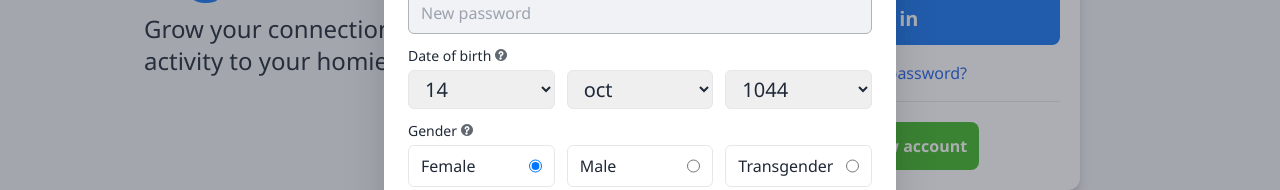
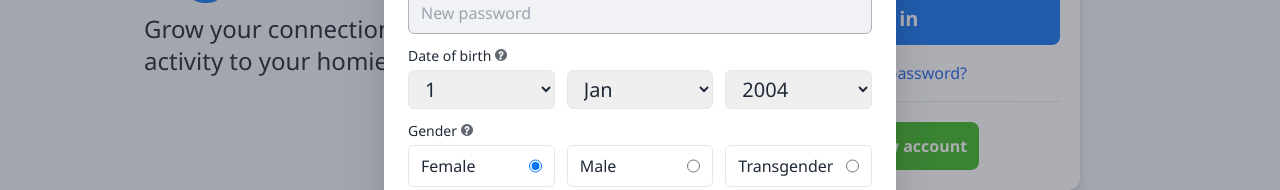
Before and after one commit to checkiamsiam/frameself-client-side, a React (Create React App) app: page /login in a window 1280 px wide. Both pictures are taken after a click on the label "Create new account". Shown: the part 359-549 px from the top of the page. Built offline with nearby package versions, Linux system fonts and the light colour scheme.

Commit message:
days validation

```diff
--- a/src/components/loginForm/SignupForm.js
+++ b/src/components/loginForm/SignupForm.js
@@ -1,7 +1,10 @@
-import React from "react";
+import React, { useRef, useState } from "react";
 import { useForm } from "react-hook-form";
+import monthDetector from "../../features/monthDitector";
 
 const SignupForm = () => {
+  const formRef = useRef(null);
+  const [days, setDays] = useState(Array.from(new Array(31), (element, index) => 1 + index));
   const {
     register,
     handleSubmit,
@@ -10,8 +13,31 @@ const SignupForm = () => {
   const signUp = (data) => {
     console.log(data);
   };
+
+  const configureDays = () => {
+    if (parseInt(formRef.current?.birthMonth?.value) === 2) {
+      if (
+        (0 === parseInt(formRef.current?.birthYear?.value) % 4 && 0 !== parseInt(formRef.current?.birthYear?.value) % 100) ||
+        0 === parseInt(formRef.current?.birthYear?.value) % 400
+      ) {
+        setDays(Array.from(new Array(29), (element, index) => 1 + index));
+      } else {
+        setDays(Array.from(new Array(28), (element, index) => 1 + index));
+      }
+    } else if (
+      parseInt(formRef.current?.birthMonth?.value) === 4 ||
+      parseInt(formRef.current?.birthMonth?.value) === 6 ||
+      parseInt(formRef.current?.birthMonth?.value) === 9 ||
+      parseInt(formRef.current?.birthMonth?.value) === 11
+    ) {
+      setDays(Array.from(new Array(30), (element, index) => 1 + index));
+    } else {
+      setDays(Array.from(new Array(31), (element, index) => 1 + index));
+    }
+  };
+
   return (
-    <form onSubmit={handleSubmit(signUp)}>
+    <form onChange={configureDays} ref={formRef} onSubmit={handleSubmit(signUp)}>
       <div className="mb-3 mt-4 relative flex gap-3 justify-between">
         <div className="w-1/2 relative">
           <input
@@ -47,7 +73,7 @@ const SignupForm = () => {
               required: { value: true, message: "What's your surname?" },
             })}
           />
-         {errors?.lastName && (
+          {errors?.lastName && (
             <>
               <p className=" text-white text-center absolute w-full px-3 py-3 rounded-lg bg-error -top-14 ">{errors.lastName.message}</p>
               <div class="w-8 overflow-hidden inline-block absolute left-2 -top-2 ">
@@ -87,7 +113,6 @@ const SignupForm = () => {
             minLength: { value: 8, message: "Password length is too short" },
           })}
         />
-
       </div>
       <div className="mb-3">
         <h6 className="text-sm">
@@ -104,7 +129,11 @@ const SignupForm = () => {
               min: { value: 1, message: "invalid date selected" },
             })}
           >
-            <option value="14">14</option>
+            {days.map((day, index) => (
+              <option key={index} value={day}>
+                {day}
+              </option>
+            ))}
           </select>
           <select
             name="birthMonth"
@@ -114,9 +143,11 @@ const SignupForm = () => {
               required: { value: true, message: "birth month isn't selected" },
             })}
           >
-            <option value="oct">oct</option>
-            <option value="oct">jov</option>
-            <option value="oct">oct</option>
+            {Array.from(new Array(12), (element, index) => 1 + index).map((monthIndex, index) => (
+              <option key={index} value={monthIndex}>
+                {monthDetector(monthIndex)}
+              </option>
+            ))}
           </select>
           <select
             name="birthYear"
@@ -126,9 +157,11 @@ const SignupForm = () => {
               required: { value: true, message: "birth Year isn't selected" },
             })}
           >
-            <option value="1044">1044</option>
-            <option value="2022">2022</option>
-            <option value="oct">oct</option>
+            {Array.from(new Array(100), (element, index) => new Date().getFullYear() - 18 - index).map((year, index) => (
+              <option key={index} value={year}>
+                {year}
+              </option>
+            ))}
           </select>
         </div>
       </div>
--- /dev/null
+++ b/src/features/monthDitector.js
@@ -0,0 +1,33 @@
+const monthDetector = (monthIndex) => {
+  switch (monthIndex) {
+    case 1:
+      return "Jan";
+    case 2:
+      return "Feb";
+    case 3:
+      return "Mar";
+    case 4:
+      return "Apl";
+    case 5:
+      return "May";
+    case 6:
+      return "Jun";
+    case 7:
+      return "Jul";
+    case 8:
+      return "Aug";
+    case 9:
+      return "Sep";
+    case 10:
+      return "Oct";
+    case 11:
+      return "Nav";
+    case 12:
+      return "Dec";
+
+    default:
+      return "not logical";
+  }
+};
+
+export default monthDetector;
```
